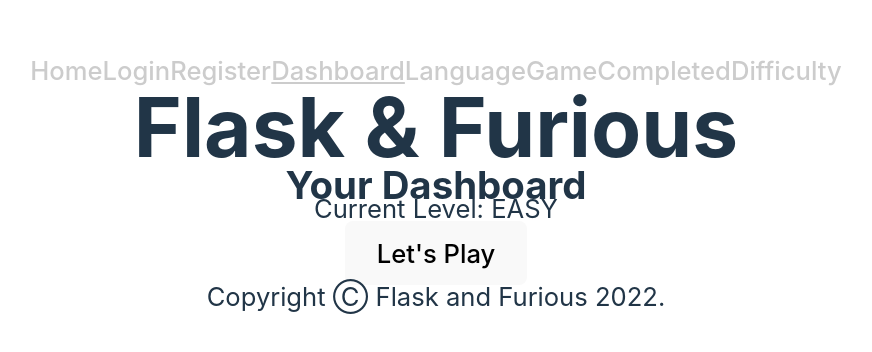
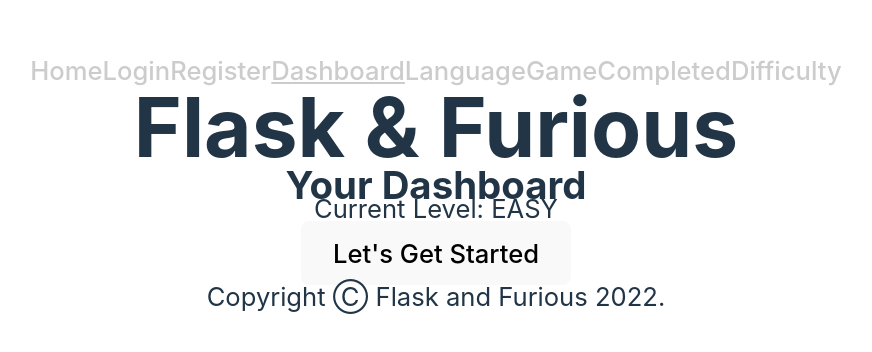
Before and after one commit to Flask-and-Furious/client_side, a React (Vite) app: page /dashboard in a window 1280 px wide. Shown: the part 216-568 px from the top of the page, without its empty margins (204-1076 px from the left). Built offline with nearby package versions, Linux system fonts and the light colour scheme.

Commit message:
change button prop

```diff
--- a/src/pages/Dashboard/index.jsx
+++ b/src/pages/Dashboard/index.jsx
@@ -11,8 +11,18 @@ function DashboardPage() {
       </div>
 
       <div>
-        <Button text="Let's Play" nextPage="/language" />
+        <Button text="Let's Get Started" nextPage="/language" />
       </div>
+
+      {/*
+      <div>
+        <Title>Debugging Challenge</Title>
+        <p>Current Level: EASY</p>
+      </div>
+
+      <div>
+        <Button />
+      </div> */}
     </>
   );
 }
```
